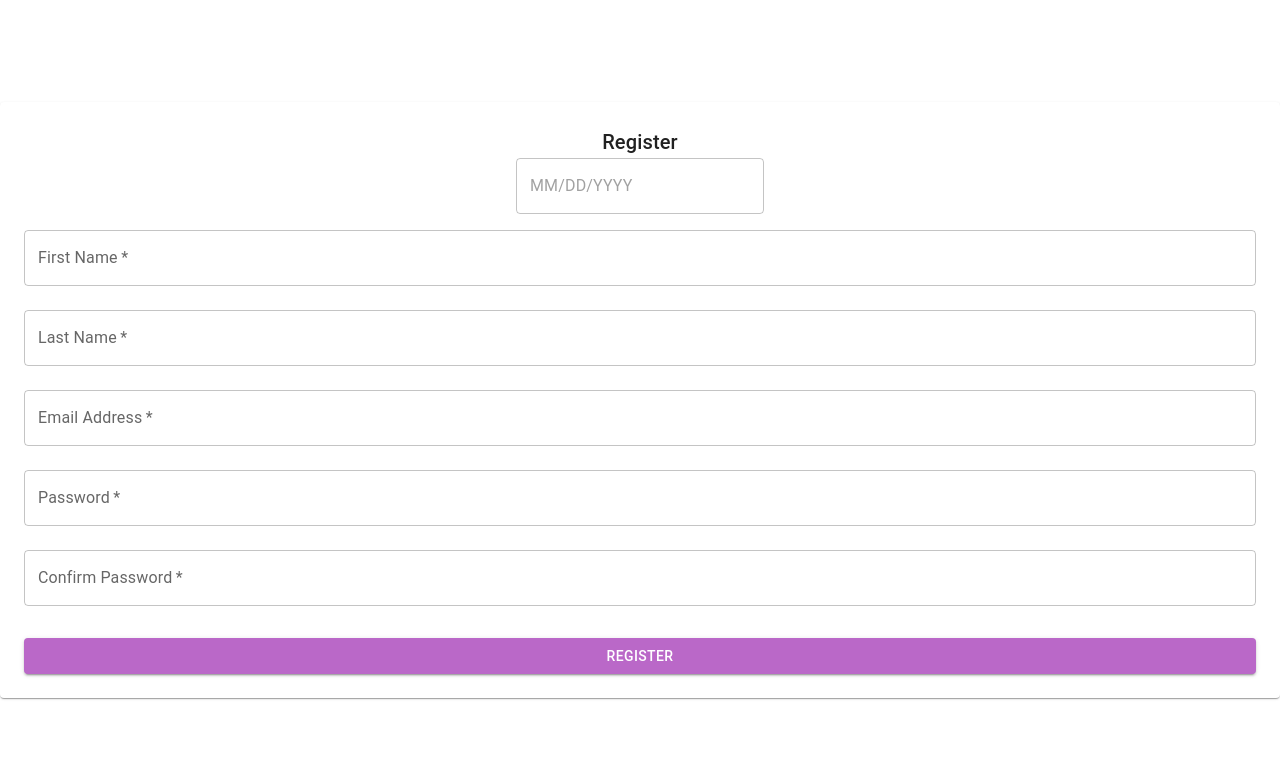
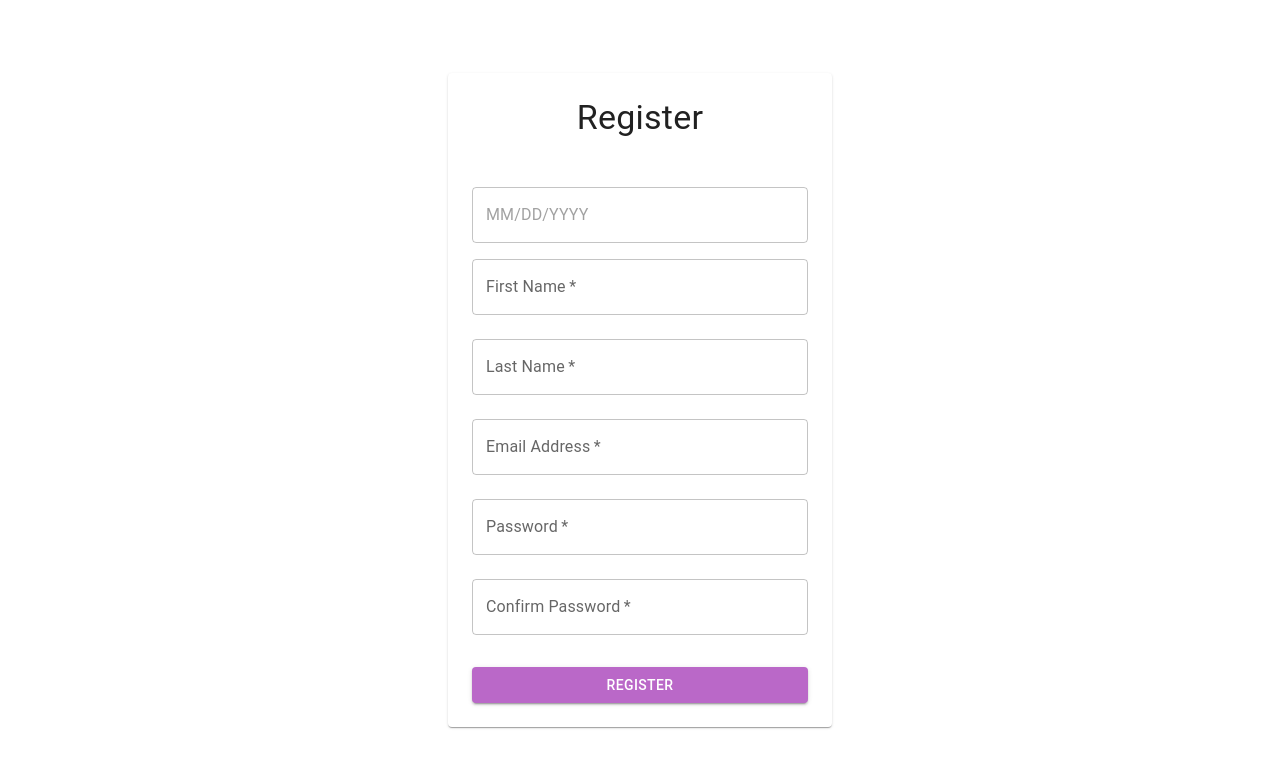
Before and after one commit to zokucodes/classifieds-front-end, a React (Vite) app: page /auth/register in a window 1280 px wide. Shown: the top 768 px of the page. Built offline with nearby package versions, Linux system fonts and the light colour scheme.

Commit message:
register page width

```diff
--- a/src/pages/auth/PageRegister.jsx
+++ b/src/pages/auth/PageRegister.jsx
@@ -18,10 +18,10 @@ const PageRegister = () => {
 
   return (
     <div className='flex items-center justify-center lg:h-auto !h-full'>
-      <Paper className="lg:h-auto h-full" style={{ padding: '24px',  }}>
-        <Typography variant="h6">Register</Typography>
+      <Paper className="lg:h-auto w-[30vw] h-full" style={{ padding: '24px',  }}>
+        <Typography className='pb-12' variant="h4">Register</Typography>
         <form noValidate autoComplete="off" onSubmit={handleRegister}>
-          <DatePicker minDate={dayjs('2022-01-01')} />
+          <DatePicker className='w-full' minDate={dayjs('2022-01-01')} />
           <TextField
             variant="outlined"
             margin="normal"
```
